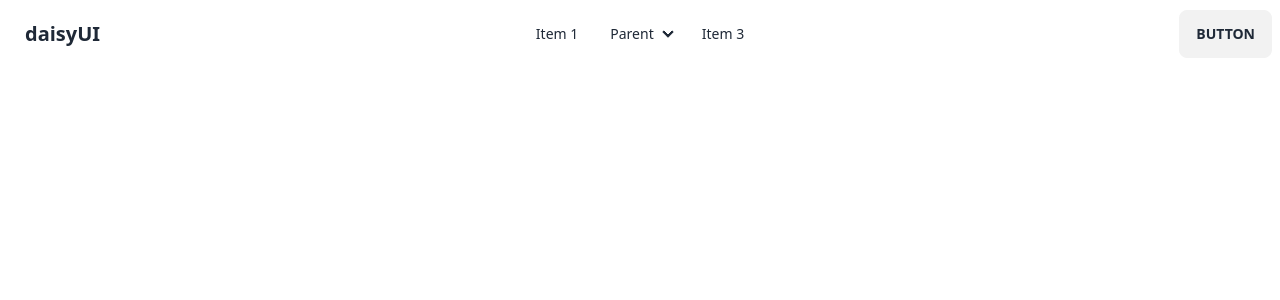
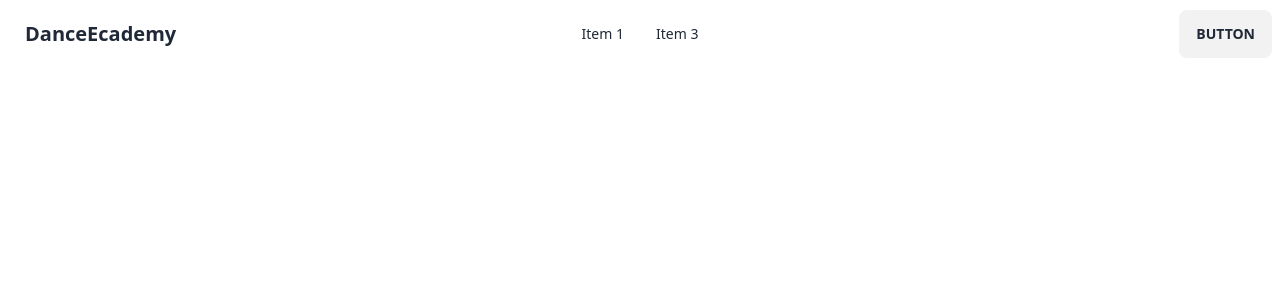
Before and after one commit to Ditul-Roy/stepup-dance-client, a React (Vite) app: page / in a window 1280 px wide. Shown: the top 300 px of the page. Built offline with nearby package versions, Linux system fonts and the light colour scheme.

Commit message:
navbar added

```diff
--- a/src/pages/Shared/Navbar/Navbar.jsx
+++ b/src/pages/Shared/Navbar/Navbar.jsx
@@ -1,6 +1,11 @@
 import React from 'react';
 
 const Navbar = () => {
+
+    const navItem = <>
+        <li><a>Item 1</a></li>
+        <li><a>Item 3</a></li>
+    </>
     return (
         <div className="navbar bg-base-100">
             <div className="navbar-start">
@@ -9,32 +14,14 @@
                         <svg xmlns="http://www.w3.org/2000/svg" className="h-5 w-5" fill="none" viewBox="0 0 24 24" stroke="currentColor"><path strokeLinecap="round" strokeLinejoin="round" strokeWidth="2" d="M4 6h16M4 12h8m-8 6h16" /></svg>
                     </label>
                     <ul tabIndex={0} className="menu menu-sm dropdown-content mt-3 p-2 shadow bg-base-100 rounded-box w-52">
-                        <li><a>Item 1</a></li>
-                        <li>
-                            <a>Parent</a>
-                            <ul className="p-2">
-                                <li><a>Submenu 1</a></li>
-                                <li><a>Submenu 2</a></li>
-                            </ul>
-                        </li>
-                        <li><a>Item 3</a></li>
+                        {navItem}
                     </ul>
                 </div>
-                <a className="btn btn-ghost normal-case text-xl">daisyUI</a>
+                <a className="btn btn-ghost normal-case text-xl">DanceEcademy</a>
             </div>
             <div className="navbar-center hidden lg:flex">
                 <ul className="menu menu-horizontal px-1">
-                    <li><a>Item 1</a></li>
-                    <li tabIndex={0}>
-                        <details>
-                            <summary>Parent</summary>
-                            <ul className="p-2">
-                                <li><a>Submenu 1</a></li>
-                                <li><a>Submenu 2</a></li>
-                            </ul>
-                        </details>
-                    </li>
-                    <li><a>Item 3</a></li>
+                    {navItem}
                 </ul>
             </div>
             <div className="navbar-end">
```
